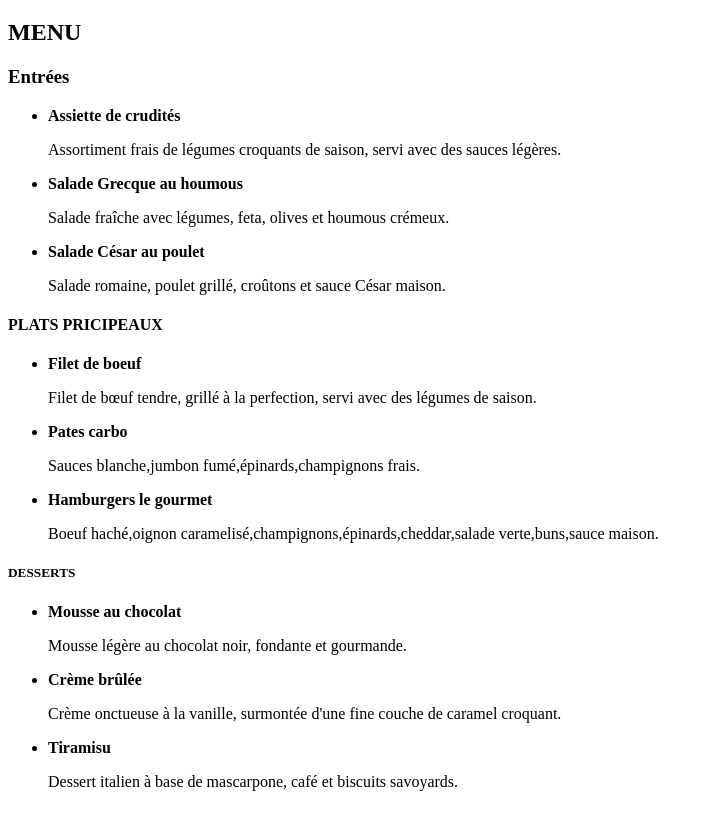
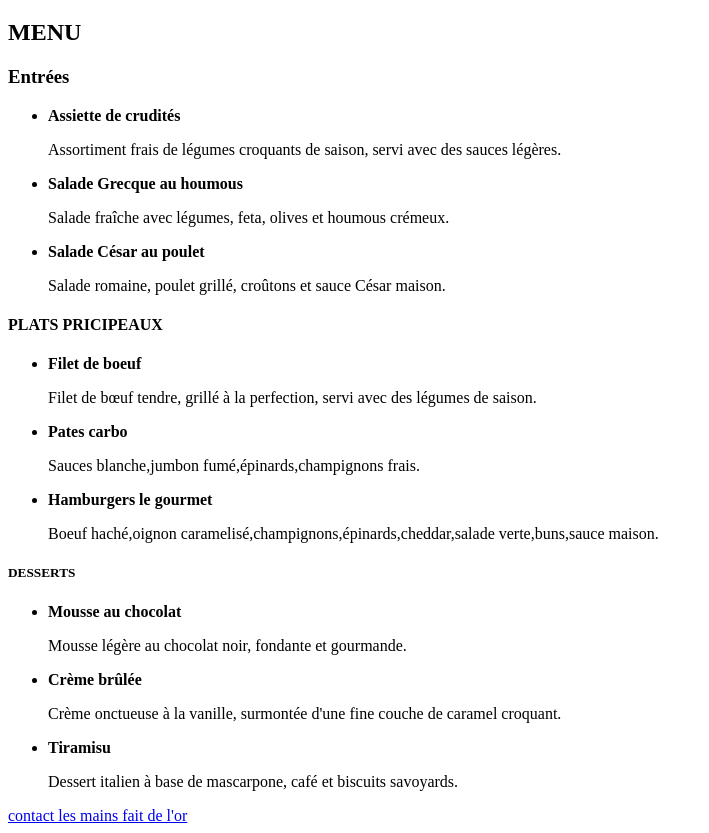
Before and after one commit to mdiall/Projet-restaurant, a plain HTML site: page index.html in a window 1280 px wide. Shown: the part 61-894 px from the top of the page, without its empty margins (0-709 px from the left). Before the commit the page ends 868 px from the top, so only its background shows below. Drawn offline with Linux system fonts and the light colour scheme.

Commit message:
index.html

```diff
--- a/index.html
+++ b/index.html
@@ -69,6 +69,7 @@
         </p>
       </li>
 </Ul>
+<a href="contact.html">contact les mains fait de l'or</a>
 
 
 </body>
```
